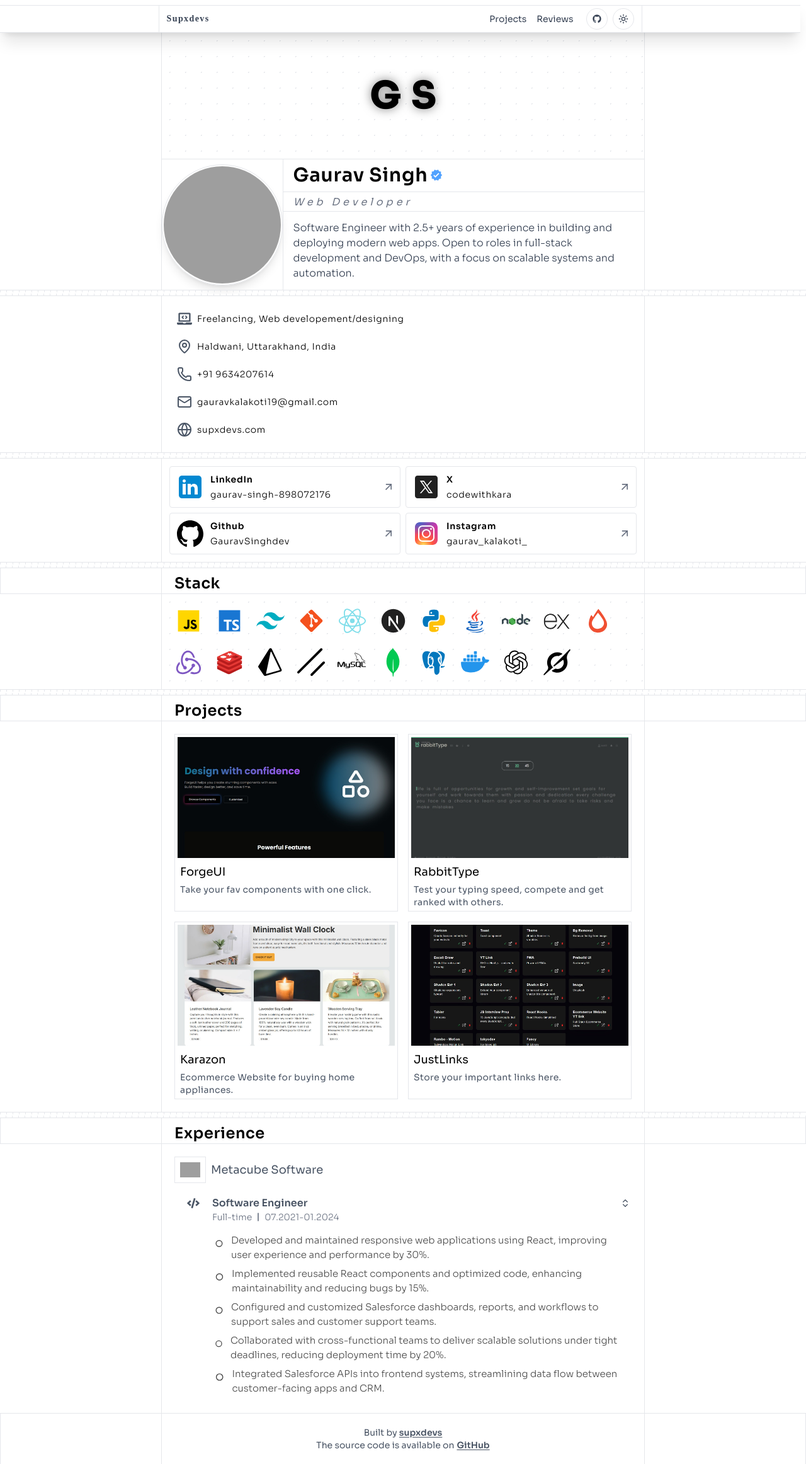
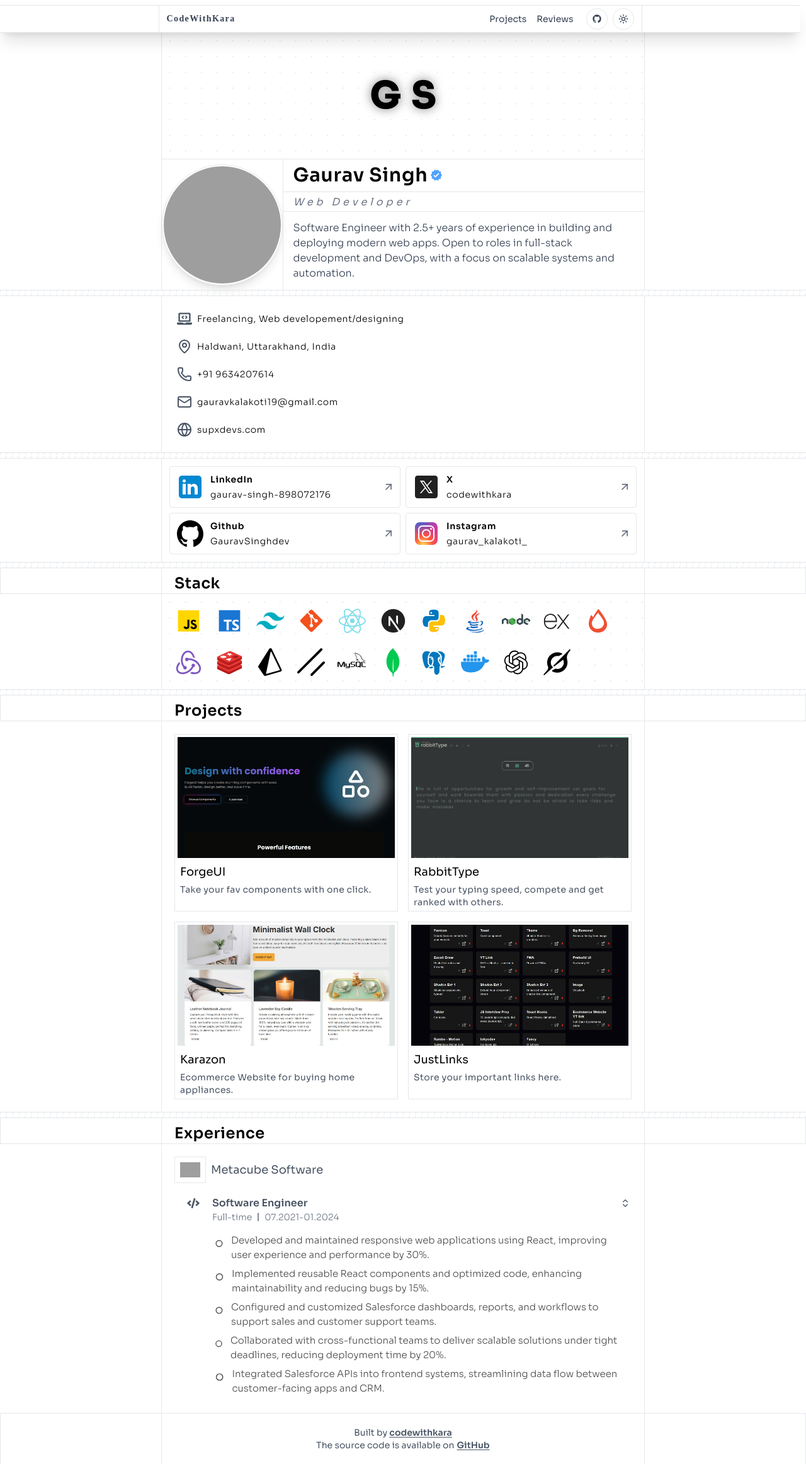
Before and after one commit to GauravSinghdev/portfolio-2025, a Next.js app: page / in a window 1280 px wide. Shown: the whole page at 63% size. Built offline with nearby package versions, Linux system fonts and the light colour scheme; grey boxes are pictures that could not be loaded.

Commit message:
fixing bugs

```diff
--- a/app/layout.tsx
+++ b/app/layout.tsx
@@ -18,10 +18,10 @@ const firaCode = Fira_Code({
 
 export const metadata: Metadata = {
   title: {
-    template: "%s - Supxdevs",
-    default: "Supxdevs - Software Engineer",
+    template: "%s - CodeWithKara",
+    default: "CodeWithKara - Software Engineer",
   },
-  description: "Supxdevs Portfolio",
+  description: "CodeWithKara Portfolio",
 };
 
 export default function RootLayout({
--- a/app/sitemap.ts
+++ b/app/sitemap.ts
@@ -3,7 +3,7 @@ import { MetadataRoute } from "next";
 export default function sitemap(): MetadataRoute.Sitemap {
   return [
     {
-      url: "https://supxdevs.com",
+      url: "https://codewithkara.com",
       lastModified: "2025-08-08",
       priority: 1.0
     },
--- a/components/shared/Appbar.tsx
+++ b/components/shared/Appbar.tsx
@@ -18,7 +18,7 @@ export default function Appbar() {
       <div className="mt-2 border-t baseBorder" />
       <div className="max-w-3xl mx-auto baseBorder border-x flex items-center justify-between py-1 px-3 text-gray-700 dark:text-gray-200">
         <Link href={"/"} className="font-bold font-[cursive] tracking-widest">
-          Supxdevs
+          CodeWithKara
         </Link>
         <div className="flex items-center gap-5">
           <div className="hidden sm:flex gap-4">
@@ -29,7 +29,7 @@ export default function Appbar() {
           <div className="flex gap-2 items-center">
             {/* <Searchbox /> */}
             <Link
-              href={"https://github.com/GauravSinghdev"}
+              href={"https://github.com/GauravSinghdev/portfolio-2025"}
               target="_blank"
               className="border baseBorder hover:bg-accent rounded-[50%] text-center"
             >
--- a/components/shared/Footer.tsx
+++ b/components/shared/Footer.tsx
@@ -11,14 +11,14 @@ export default function Footer() {
             href={"/"}
             className="underline underline-offset-2 font-semibold  dark:text-gray-300"
           >
-            supxdevs
+            codewithkara
           </Link>
         </span>
         <br />
         The source code is available on
         <span className="ml-1">
           <Link
-            href={"https://github.com/GauravSinghdev"}
+            href={"https://github.com/GauravSinghdev/portfolio-2025"}
             className="underline underline-offset-2 font-semibold  dark:text-gray-300"
           >
             GitHub
```
